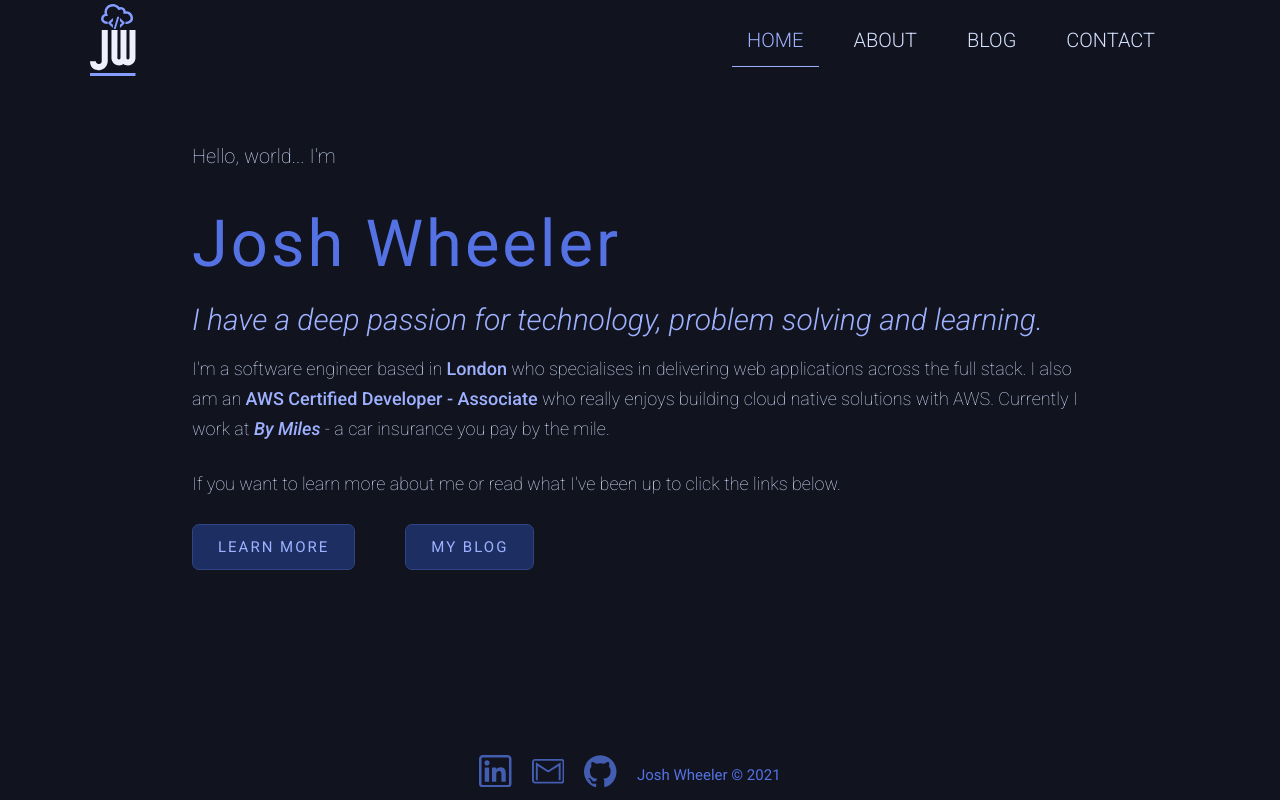
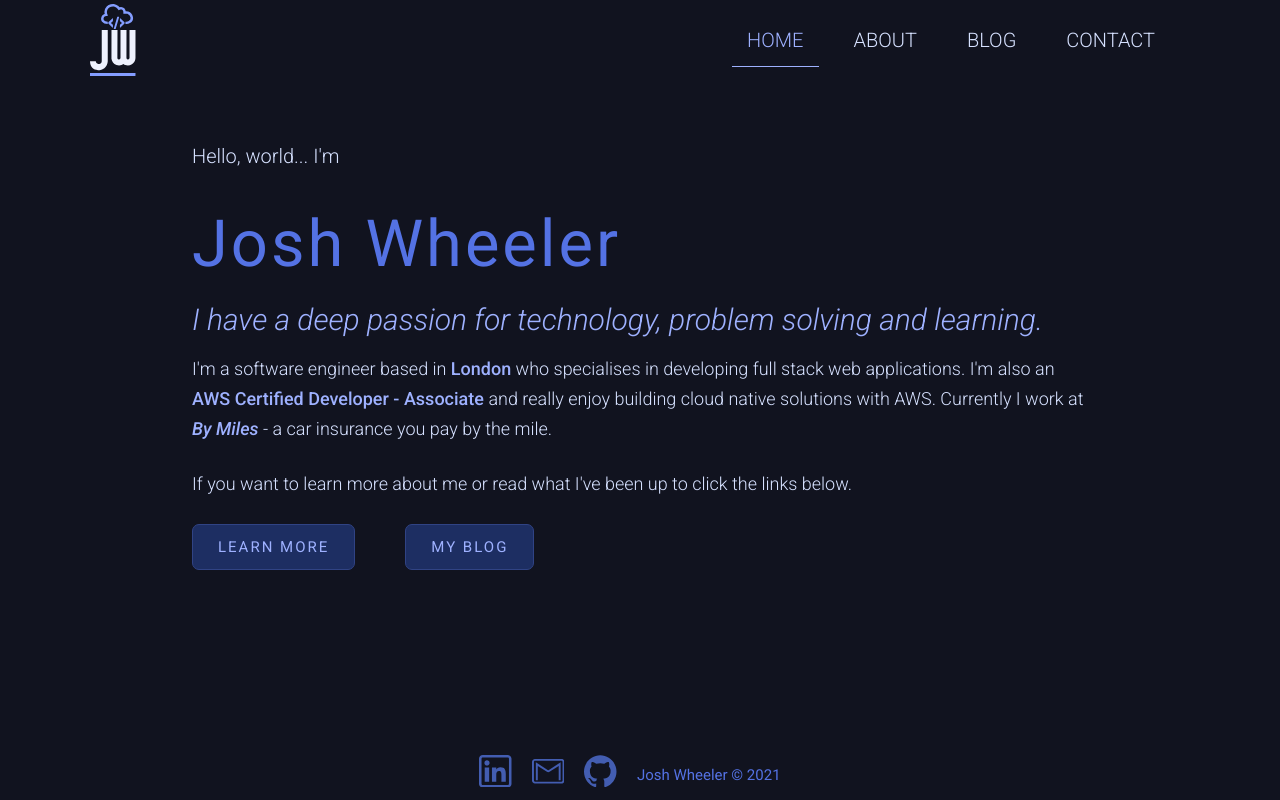
Before and after one commit to jltwheeler/personal-website, a Next.js app: page / in a window 1280 px wide. Built offline with nearby package versions, Linux system fonts and the light colour scheme.

Commit message:
update hero text

```diff
--- a/components/Hero.tsx
+++ b/components/Hero.tsx
@@ -37,7 +37,7 @@ const HeroSection = styled.section`
 
   h2 {
     font-size: 2rem;
-    font-weight: 200;
+    font-weight: 300;
 
     @media (min-width: ${(props: ThemeProps) => props.theme.sizes['2xl']}px) {
       font-size: 3rem;
@@ -73,14 +73,14 @@ const HeroSection = styled.section`
 
   p {
     font-size: 1.8rem;
-    font-weight: 200;
+    font-weight: 300;
     padding-bottom: 2.5rem;
     line-height: 3rem;
 
     @media (min-width: ${(props: ThemeProps) => props.theme.sizes['2xl']}px) {
       font-size: 2rem;
       padding-bottom: 4rem;
-      font-weight: 200;
+      font-weight: 300;
     }
 
     @media (max-width: ${(props: ThemeProps) => props.theme.sizes['m']}px) {
@@ -180,9 +180,9 @@ export const Hero = () => {
       </h3>
       <p>
         I&apos;m a software engineer based in <Accent>London</Accent> who
-        specialises in delivering web applications across the full stack. I also
-        am an <Accent>AWS Certified Developer - Associate </Accent> who really
-        enjoys building cloud native solutions with AWS. Currently I work at{' '}
+        specialises in developing full stack web applications. I'm also an{' '}
+        <Accent>AWS Certified Developer - Associate </Accent> and really enjoy
+        building cloud native solutions with AWS. Currently I work at{' '}
         <i>
           <Accent>By Miles</Accent>
         </i>{' '}
```
